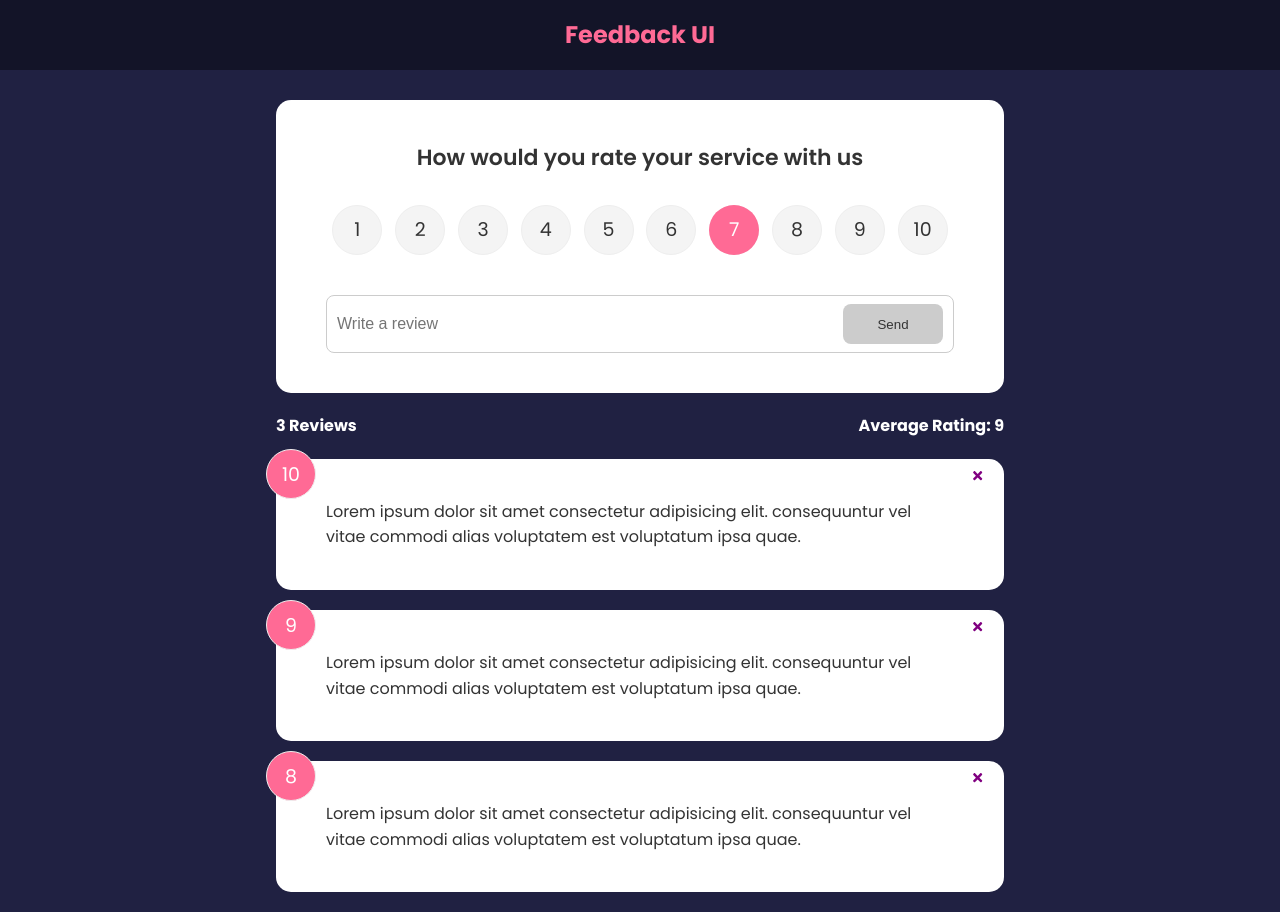
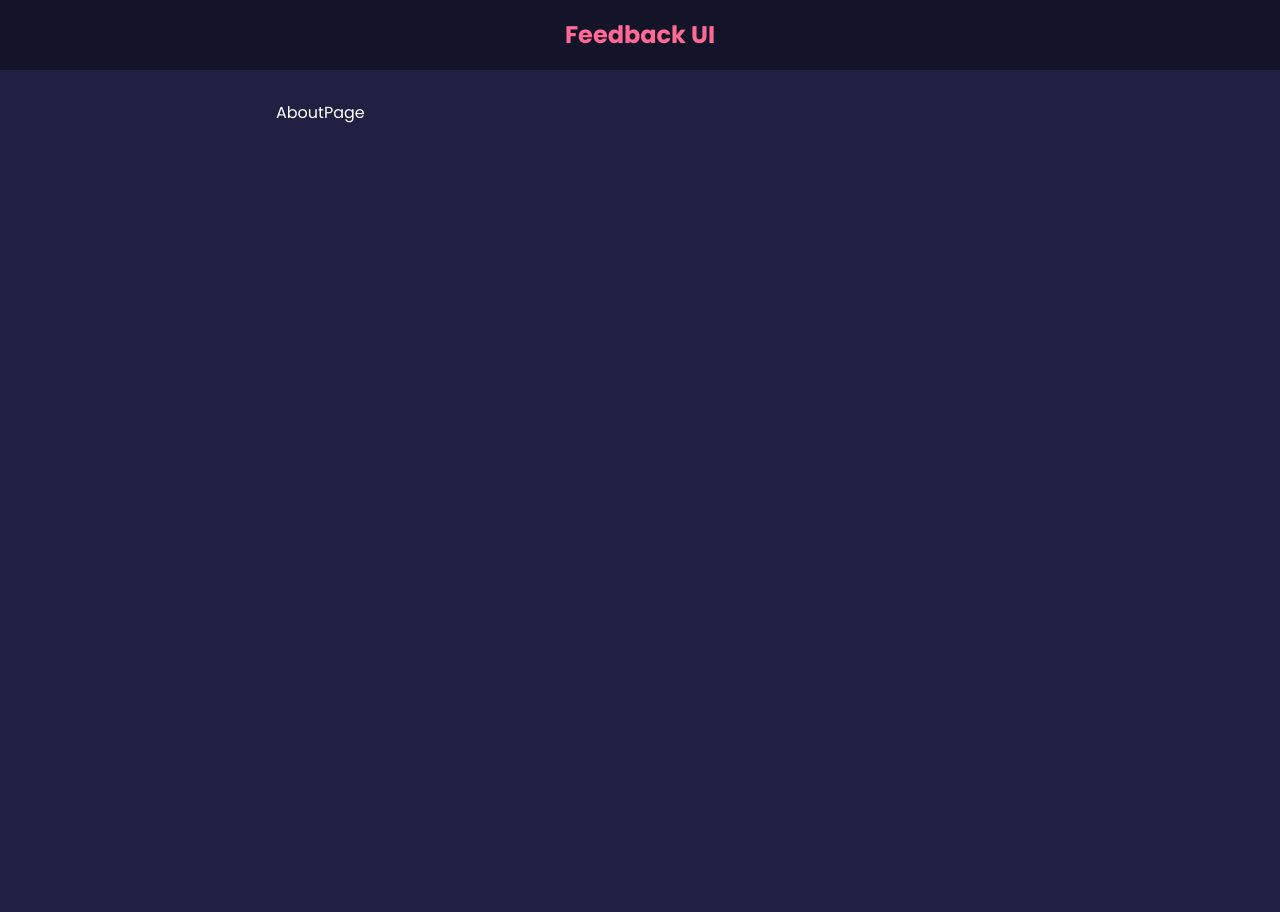
Before and after one commit to edgarkhudoyan/feedback-app, a React (Create React App) app: page /about in a window 1280 px wide. After the commit the page ends 800 px from the top, so only its background shows below. Built offline with nearby package versions, Linux system fonts and the light colour scheme.

Commit message:
add routes

```diff
--- a/src/App.js
+++ b/src/App.js
@@ -1,9 +1,11 @@
+import { BrowserRouter, Routes, Route } from "react-router-dom";
 import { v4 as uuidv4 } from "uuid";
 import { useState } from "react";
 import Header from "./components/Header";
 import FeedbackList from "./components/FeedbackList";
 import FeedbackStats from "./components/FeedbackStats";
 import FeedbackForm from "./components/FeedbackForm";
+import AboutPage from "./pages/AboutPage";
 import FeedbackData from "./data/FeedbackData";
 
 function App() {
@@ -21,14 +23,28 @@
   };
 
   return (
-    <>
+    <BrowserRouter>
       <Header />
       <div className="container">
-        <FeedbackForm handleAdd={addFeedback} />
-        <FeedbackStats feedback={feedback} />
-        <FeedbackList feedback={feedback} handleDelete={deleteFeedback} />
+        <Routes>
+          <Route
+            path="/"
+            element={
+              <>
+                <FeedbackForm handleAdd={addFeedback} />
+                <FeedbackStats feedback={feedback} />
+                <FeedbackList
+                  feedback={feedback}
+                  handleDelete={deleteFeedback}
+                />
+              </>
+            }
+          ></Route>
+
+          <Route path="/about" element={<AboutPage />} />
+        </Routes>
       </div>
-    </>
+    </BrowserRouter>
   );
 }
 
--- /dev/null
+++ b/src/pages/AboutPage.jsx
@@ -0,0 +1,5 @@
+function AboutPage() {
+  return <div>AboutPage</div>;
+}
+
+export default AboutPage;
```
